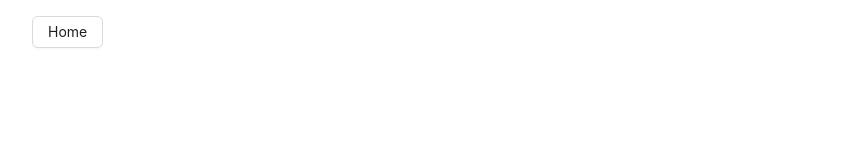
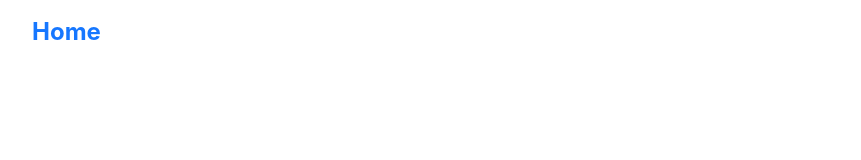
Before and after one commit to UOS-SHA/SHA-July-2, a React (Create React App) app in the folder client/: page /signup in a window 1280 px wide. Shown: the top 160 px of the page, without its empty margins (18-879 px from the left). Built offline with nearby package versions, Linux system fonts and the light colour scheme.

Commit message:
Add home button

```diff
--- a/client/src/components/Home.js
+++ b/client/src/components/Home.js
@@ -15,7 +15,6 @@ function Home() {
                         <Link to="/signup">Signup</Link>
                     </Menu.Item>
                     <Menu.Item key="user">
-                        {/* Replace 'John Doe' with the current user's name */}
                         Test name
                     </Menu.Item>
                 </Menu>
--- a/client/src/components/Login.js
+++ b/client/src/components/Login.js
@@ -2,6 +2,8 @@ import React, { useState } from 'react';
 import { Form, Input, Button, Layout } from 'antd';
 import { useNavigate, Link } from "react-router-dom";
 const { Content, Header } = Layout;
+
+// import home from './home-logo.png'
 
 const Login = () => {
     const [username, setUsername] = useState('');
@@ -14,15 +16,16 @@ const Login = () => {
     };
 
     const handleSignup = () => {
-        // 회원가입 API 호출 등의 로직 추가
         navigate('/signup')
     };
 
     return (
         <Layout>
             <Header style={{ backgroundColor: '#ffffff', zIndex: 1 }}>
-                <Link to="/">
-                    <Button>Home</Button>
+                <Link to="/" style={{ width: '100px', display: 'block' }}>
+                    <span style={{ fontSize: '24px', fontWeight: 'bold' }}>
+                        Home
+                    </span>
                 </Link>
             </Header>
             <Content
@@ -63,7 +66,7 @@ const Login = () => {
                             <Input.Password value={password} onChange={(e) => setPassword(e.target.value)} />
                         </Form.Item>
                         <div style={{ display: 'flex', justifyContent: 'space-between' }}>
-                            <Button onClick={handleSignup} >Sign Up</Button>
+                            <Button onClick={handleSignup}>Sign Up</Button>
                             <div style={{ display: 'flex', gap: '8px' }}>
                                 <Button type="primary" htmlType="submit" style={{ marginRight: '8px' }}>
                                     Login
--- a/client/src/components/SignUp.js
+++ b/client/src/components/SignUp.js
@@ -1,30 +1,25 @@
 import React, { useState } from 'react';
 import { Form, Input, Button, Layout } from 'antd';
-import { useNavigate, Link } from 'react-router-dom';
+import { Link } from 'react-router-dom';
 
 const { Header, Content } = Layout;
 
 const Signup = () => {
     const [username, setUsername] = useState('');
-    const [email, setEmail] = useState('');
     const [password, setPassword] = useState('');
-    const navigate = useNavigate();
 
     const handleSubmit = (e) => {
         e.preventDefault();
         // 회원가입 API 호출 등의 로직 추가
     };
 
-    const handleLogin = () => {
-        // 로그인 페이지로 이동
-        navigate('/login');
-    };
-
     return (
         <Layout>
             <Header style={{ backgroundColor: '#ffffff', zIndex: 1 }}>
-                <Link to="/">
-                    <Button>Home</Button>
+                <Link to="/" style={{ width: '100px', display: 'block' }}>
+                    <span style={{ fontSize: '24px', fontWeight: 'bold' }}>
+                        Home
+                    </span>
                 </Link>
             </Header>
             <Content
```
Also changed, not shown: client/public/logo512.png (deleted), 1 other file (tests, documents, lock files or other folders).
